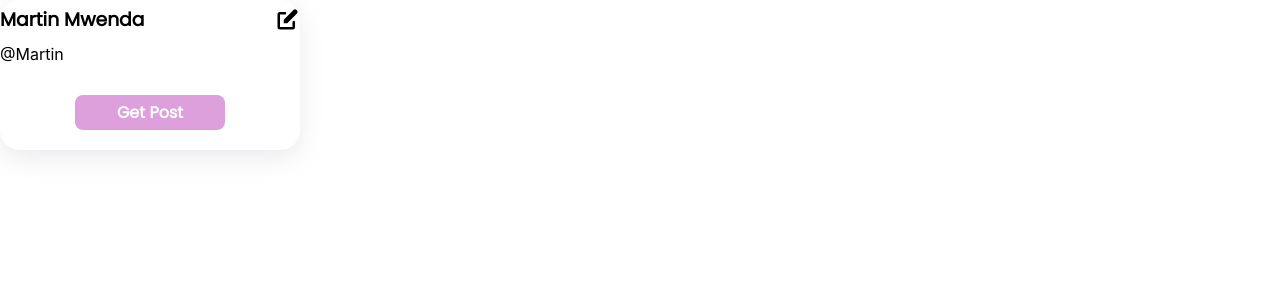
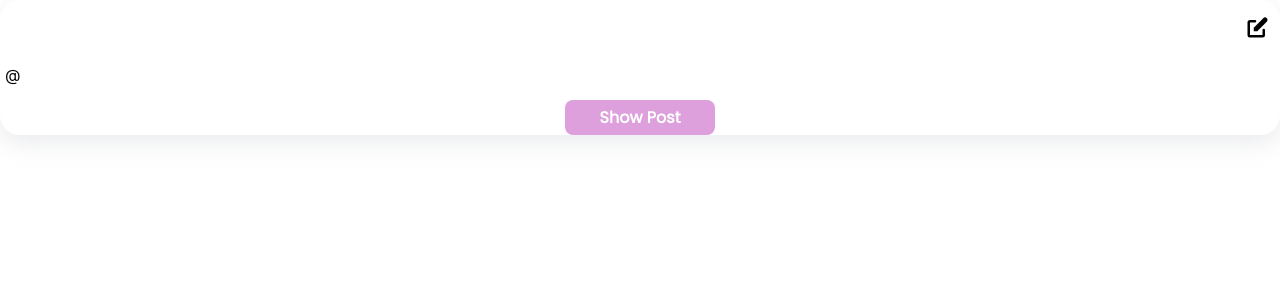
Before and after one commit to MartinMugambi/react-web-project, a React (Create React App) app: page / in a window 1280 px wide. Shown: the top 300 px of the page. Built offline with nearby package versions, Linux system fonts and the light colour scheme.

Commit message:
Update User Component

```diff
--- a/src/components/users/user.css
+++ b/src/components/users/user.css
@@ -5,14 +5,18 @@
 }
 
  .card{
-     width: 300px;
-     height: 150px;
      box-shadow: rgba(149, 157, 165, 0.2) 0px 8px 24px;
      border-radius: 20px;
      display: flex;
      flex-direction: column;
      gap: 10px;
+     transition: all 0.5s ease-in-out;
  }
+
+
+.card:hover{
+    transform: scale(1.09);
+}
 
  .card__details{
      display: flex;
@@ -20,6 +24,11 @@
      align-items: center;
      margin-top: 5px;
      font-family: var(--primary-font);
+     padding: 10px;
+ }
+
+ .card__details > h1 {
+     font-size: 1.3rem;
  }
 
  .card__icon{
@@ -27,6 +36,9 @@
     height: 25px;
 }
 
+.card__title{
+    padding: 5px;
+}
 
 .card__button{
     width: 100%;
--- a/src/components/users/user.tsx
+++ b/src/components/users/user.tsx
@@ -1,15 +1,22 @@
 import  './user.css';
 import {PencilAltIcon} from '@heroicons/react/solid'
-export const User = () =>{
+
+interface  Props{
+    name: string
+    username: string
+}
+
+export const User = (props: Props) =>{
+
     return (
          <section className='card'>
            <article className='card__details'>
-               <h1>Martin Mwenda</h1>
+               <h1>{props.name}</h1>
                <PencilAltIcon  className='card__icon'/>
            </article>
-            <p className='card__title'>@Martin</p>
+            <p className='card__title'>@{props.username}</p>
            <article className='card__button' >
-           <button className='card__btn'>Get Post</button>
+           <button className='card__btn'>Show Post</button>
            </article>
          </section>
     );
```
